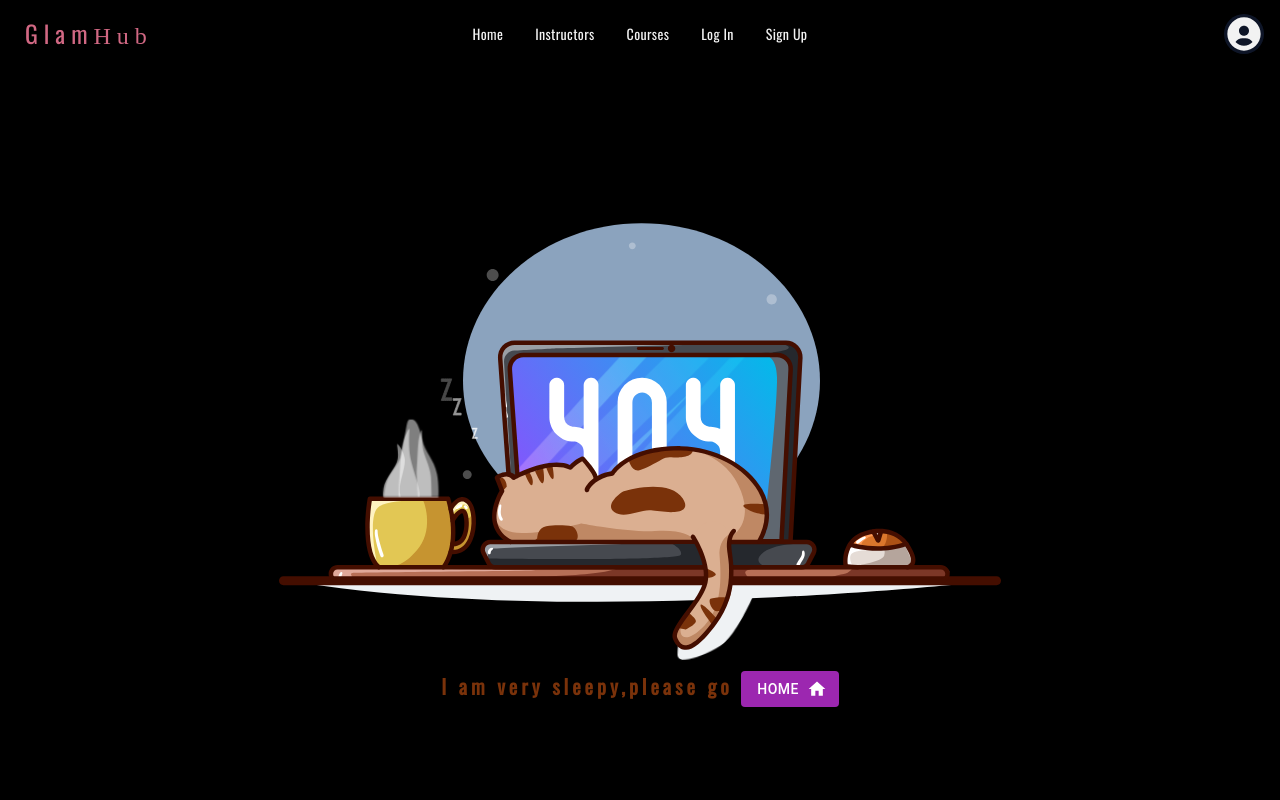
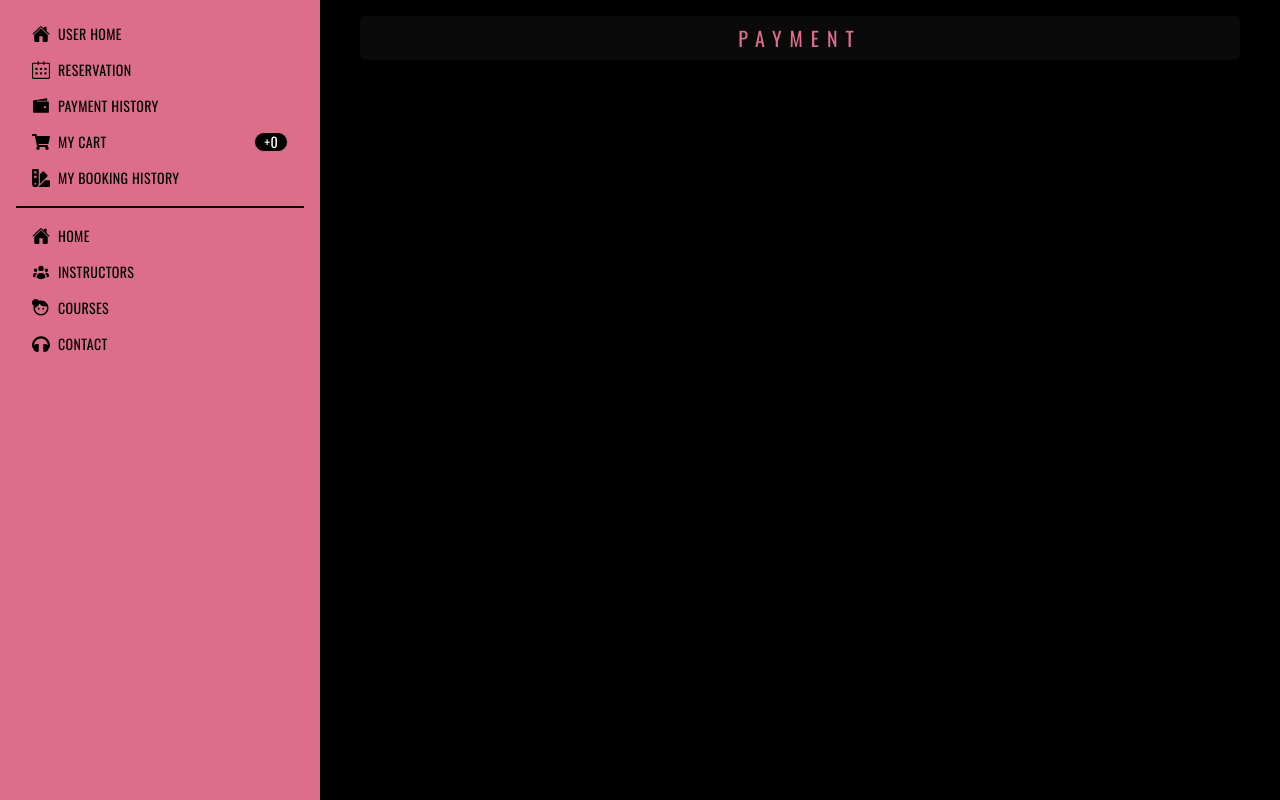
Before and after one commit to fa-emon/glamhub-client, a React (Vite) app: page /dashboard/payment in a window 1280 px wide. Shown: the top 800 px of the page. Built offline with nearby package versions, Linux system fonts and the light colour scheme; no server answers; a web font is replaced by a local one.

Commit message:
start payment process

```diff
--- a/src/pages/Dashboard/MyCart/MyCart.jsx
+++ b/src/pages/Dashboard/MyCart/MyCart.jsx
@@ -1,3 +1,4 @@
+import { Link } from "react-router-dom";
 import useCart from "../../../hooks/useCart";
 import ShowCard from "./ShowCard";
 
@@ -11,7 +12,9 @@ const MyCart = () => {
             <div className="text-[#DD6E8B] flex justify-between w-full my-4 heading-font tracking-wide ">
                 <h2>TOTAL ORDER : {cart.length}</h2>
                 <h2>TOTAL PRICE : ${total}</h2>
-                <button className="btn btn-sm bg-[#DD6E8B] border-black tracking-wider">PAY</button>
+                <Link to={'/dashboard/payment'}>
+                    <button className="btn btn-sm bg-[#DD6E8B] border-black tracking-wider">PAY</button>
+                </Link>
             </div>
             <div className="overflow-x-auto text-white mt-6 w-full bg-[#0e0e0e] rounded-md">
                 <table className="table heading-font tracking-widest">
--- /dev/null
+++ b/src/pages/Dashboard/Payment/Payment.jsx
@@ -0,0 +1,11 @@
+
+
+const Payment = () => {
+    return (
+        <>
+            <h2 className="text-center text-[#DD6E8B] heading-font mt-4 tracking-[.5rem] text-xl bg-[#0a0a0a] py-2 rounded-md">PAYMENT</h2>
+        </>
+    );
+};
+
+export default Payment;
```
Also changed, not shown: src/routes/Routes.jsx (+11 -4 lines).
